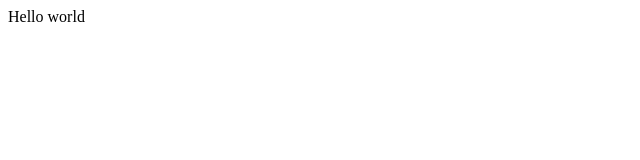
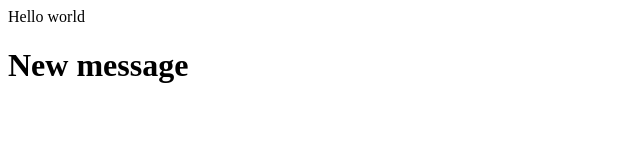
Before and after one commit to DatsOlena/DatsOlena.github.io, a plain HTML site: page index.html in a window 1280 px wide. Shown: the whole page, without its empty margins (0-640 px from the left). Drawn offline with Linux system fonts and the light colour scheme.

```diff
--- a/index.html
+++ b/index.html
@@ -1 +1,2 @@
 Hello world
+<h1>New message</h1>
```
